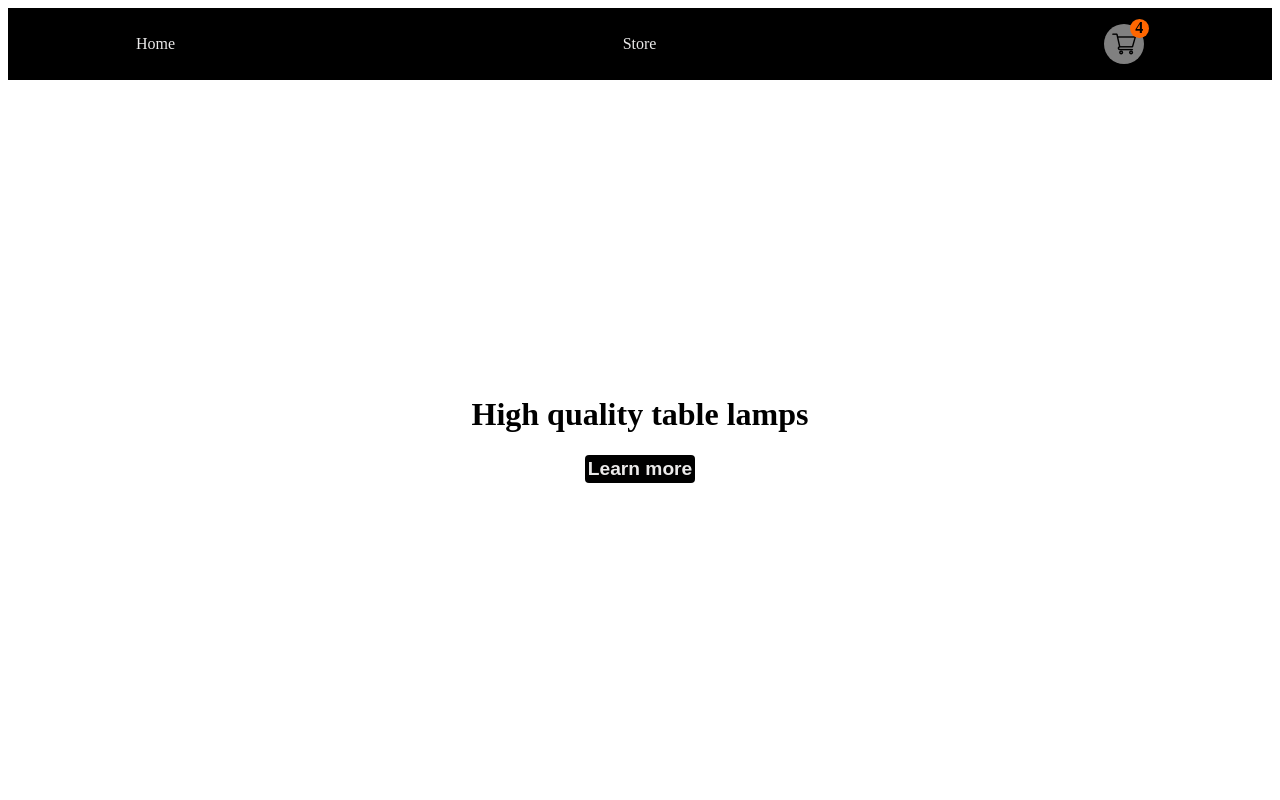
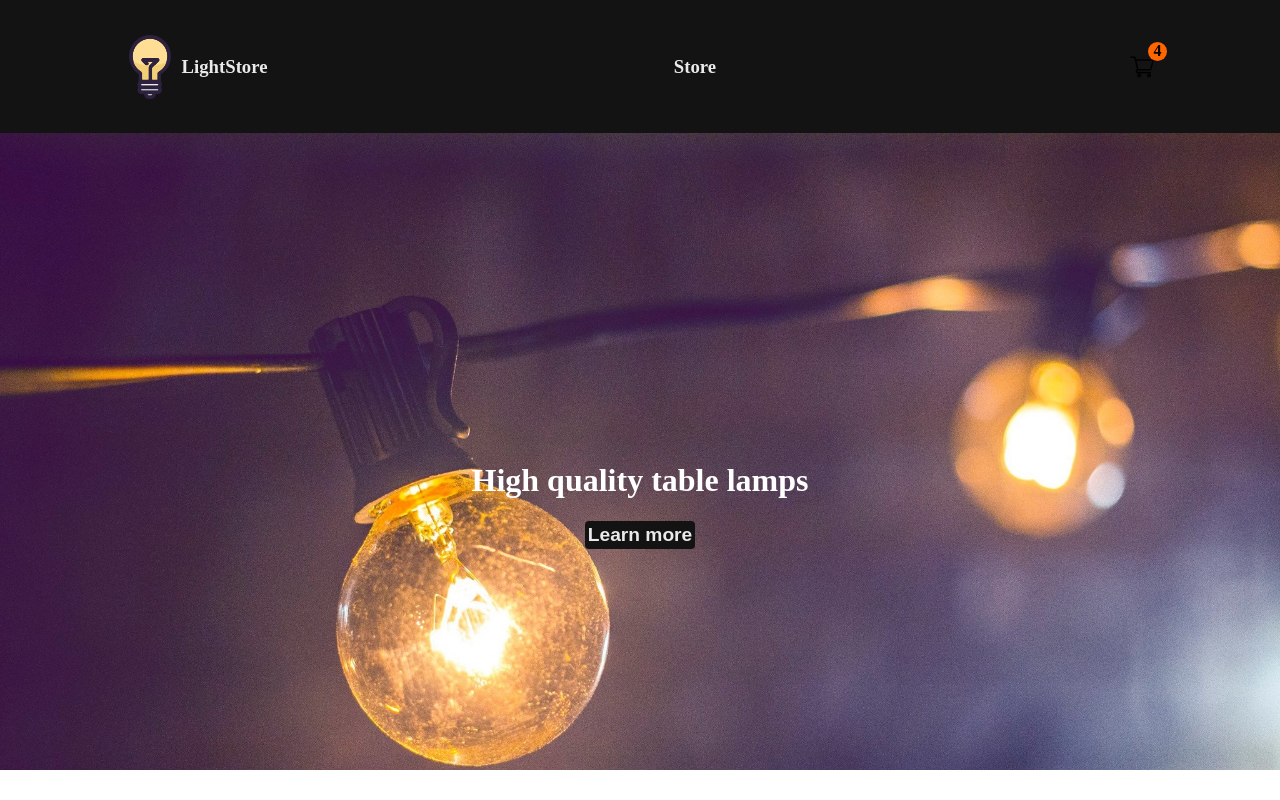
Before and after one commit to Rbr4t/Shopping-Cart, a React (Vite) app: page / in a window 1280 px wide. Built offline with nearby package versions, Linux system fonts and the light colour scheme.

Commit message:
new icons, layout changes

```diff
--- a/src/Store.jsx
+++ b/src/Store.jsx
@@ -3,6 +3,7 @@ import DisplayItem from "./components/DisplayItem";
 import { useEffect, useState } from "react";
 import Checkout from "./Checkout";
 import './styles/Global.css'
+import modal from './styles/Modal.module.css'
 
 import styles from './styles/Store.module.css'
 
@@ -59,10 +60,13 @@ const Store = () => {
     }, [orders])
 
     return (
-        <div >
+        <div>
             <Navbar showCart={showCart} />
+            <div className={`centre ${cart ? modal.two : null}`}>
+                <div className={styles.nice_grid}>
+                    <h1>Store</h1>
                     <div disabled={cart}>
-                <h1>Store</h1>
+
                         <div className={styles.map}>
                             {data.map((item) => {
                                 return <DisplayItem key={item.id} id={item.id} name={item.name} price={item.price}image={item.img} callbackToParent={manageOrders} />
@@ -71,7 +75,11 @@ const Store = () => {
                         </div>
 
                     </div>
+                </div>
+
                 {cart ? <Checkout /> : null}
+            </div>
+
 
         </div>
     )
--- a/src/components/LandingPage.jsx
+++ b/src/components/LandingPage.jsx
@@ -1,8 +1,9 @@
 import Navbar from "./Navbar";
 import Checkout from "../Checkout";
 import { useState } from "react";
-import styles from '../styles/LandingPage.module.css'
-import '../styles/LandingPage.css'
+import styles from '../styles/Modal.module.css'
+import '../styles/Global.css'
+
 
 const Landingpage = () => {
 
--- a/src/components/Navbar.jsx
+++ b/src/components/Navbar.jsx
@@ -2,16 +2,19 @@ import { Link } from "react-router-dom";
 import cart from '../assets/shopping-cart.png'
 import cartStyles from '../styles/Cart.module.css'
 import navStyles from '../styles/Navbar.module.css'
-
+import lamp from '../assets/light-bulb.png'
 
 
 const Navbar = ({ showCart }) => {
     return (
         <div>
 <nav className={navStyles}>
-            <Link to="/">Home</Link>
+
+            <Link to="/"><h3 style={{display: "flex", alignItems: "center"}}>
+                <img src={lamp}></img> LightStore
+            </h3></Link>
             <br></br>
-            <Link to="/store">Store</Link>
+            <Link to="/store"><h3>Store</h3></Link>
             <br></br>
             <Link onClick={showCart}>
                 <div className={cartStyles.parent} >
--- a/src/styles/Cart.module.css
+++ b/src/styles/Cart.module.css
@@ -4,7 +4,6 @@
 }
 
 .wrapper {
-    background-color: gray;
     padding: 8px;
     display: flex;
     border-radius: 50%;
--- a/src/styles/Checkout.module.css
+++ b/src/styles/Checkout.module.css
@@ -3,4 +3,5 @@
     flex-direction: column;
     height: 90%;
     justify-content: space-between;
+    padding: 1rem;
 }
--- a/src/styles/Global.css
+++ b/src/styles/Global.css
@@ -1,10 +1,55 @@
+body {
+    height: 100%;
+    height: 100%;
+    border: 0;
+    margin: 0;
+    padding: 0;
+
+}
+
+h1 {
+    color: white;
+}
+
+main>div {
+    background-image: url('../assets/landing.jpg');
+    background-repeat: no-repeat;
+    background-size: cover;
+}
+
+.centre, .info, .cart {
+    justify-items: center;
+    align-content: center;
+}
+
+.info {
+    position: relative;
+    top: 40%;
+}
+
+.centre {
+    padding: 0.5rem;
+}
+
+.centre h1 {
+    display: flex;
+    justify-content: center;
+    align-items: center;
+}
+
+main {
+    display: grid;
+    grid-template-rows: 0.2fr 2fr;
+    height: calc(100vh - 30px); /* Right now setting this height centers it to the middle of the page, but it doesn't fill up the remaining room */
+}
+
 a {
     text-decoration: none;
     color: rgb(235, 234, 234);
 }
 
 button {
-    background-color: black;
+    background-color: rgb(19, 19, 19);
     color: rgb(235, 234, 234);
     border: 0;
     font-weight: bolder;
@@ -45,9 +90,15 @@ button::backdrop {
 }
 
 .cart {
-    background-color: antiquewhite;
+    /* padding: 1rem; */
+    background-color: rgba(255, 245, 245, 0.195);
     align-content: center;
     height: 100%;
+    width: 100%;
+}
+
+.cart>* {
+    padding: 1rem;
 }
 
 .cart::backdrop {
--- a/src/styles/LandingPage.css
+++ /dev/null
@@ -1,19 +0,0 @@
-html {
-    height: 100%;
-    height: 100%;
-}
-.centre, .info, .cart {
-    justify-items: center;
-    align-content: center;
-}
-
-.centre {
-    grid-template-rows: 1fr;
-    align-items: center;
-}
-
-main {
-    display: grid;
-    grid-template-rows: 0.2fr 2fr;
-    height: calc(100vh - 30px); /* Right now setting this height centers it to the middle of the page, but it doesn't fill up the remaining room */
-}
--- a/src/styles/LandingPage.module.css
+++ b/src/styles/Modal.module.css
@@ -1,7 +1,7 @@
 
 .two {
     display: grid;
-    grid-template-columns: 1fr 0.5fr;
+    grid-template-columns: 1fr 0.4fr;
     align-content: center;
 }
 
--- a/src/styles/Navbar.module.css
+++ b/src/styles/Navbar.module.css
@@ -2,7 +2,7 @@ nav {
     display: flex;
     justify-content: space-around;
     align-items: center;
-    background-color: black;
+    background-color: rgb(19, 19, 19);
     padding: 1rem;
 
 }
--- a/src/styles/Store.module.css
+++ b/src/styles/Store.module.css
@@ -1,7 +1,9 @@
 .map {
     display: grid;
-    /* grid-template-columns: repeat( auto-fill, minmax(33.33%, 1fr) ); */
-    grid-template-columns: repeat(auto-fit, minmax(350px, 1fr));
-    /* justify-content: stretch; */
+    grid-template-columns: repeat(auto-fill, minmax(350px, 1fr));
     gap: 1rem;
 }
+
+.nice_grid {
+    width: 100%;
+}
```
Also changed, not shown: src/assets/landing.jpg (added), src/assets/light-bulb.png (added). Lines whose indentation alone changed are shown as unchanged.
